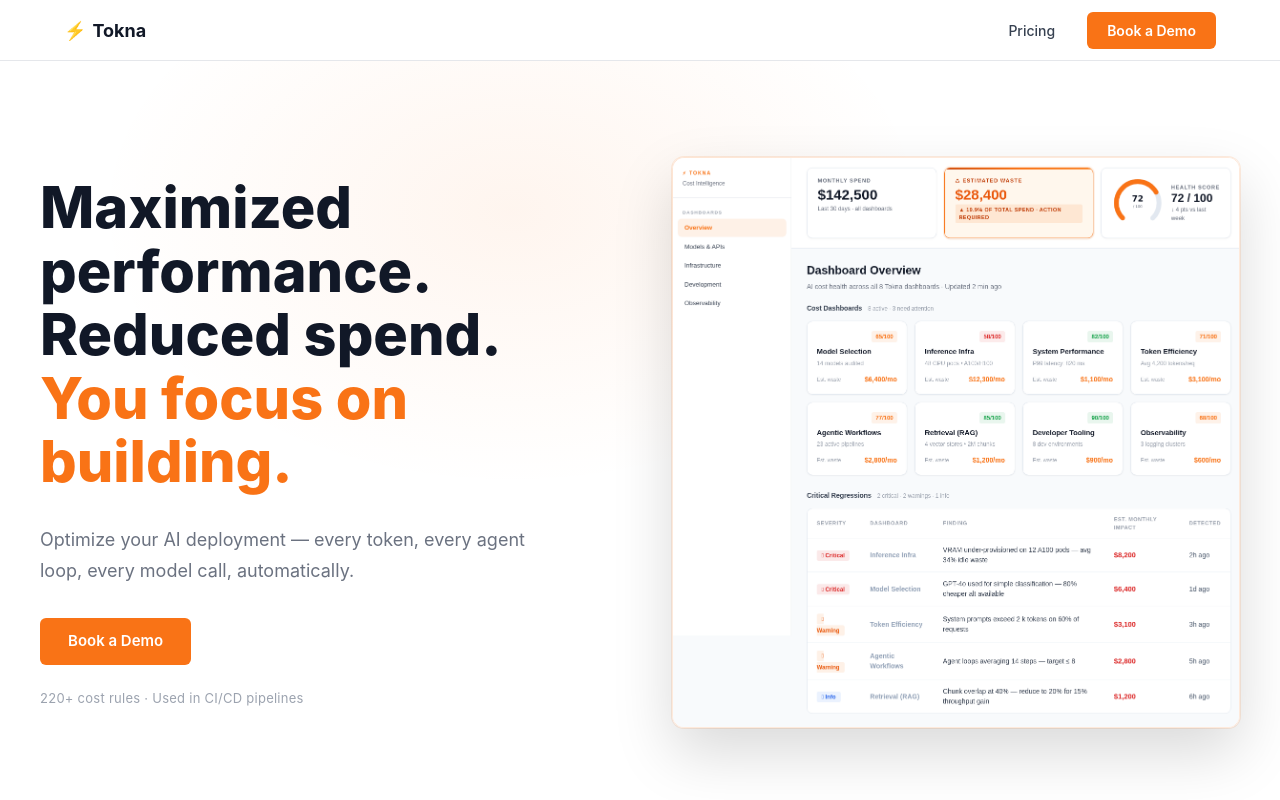
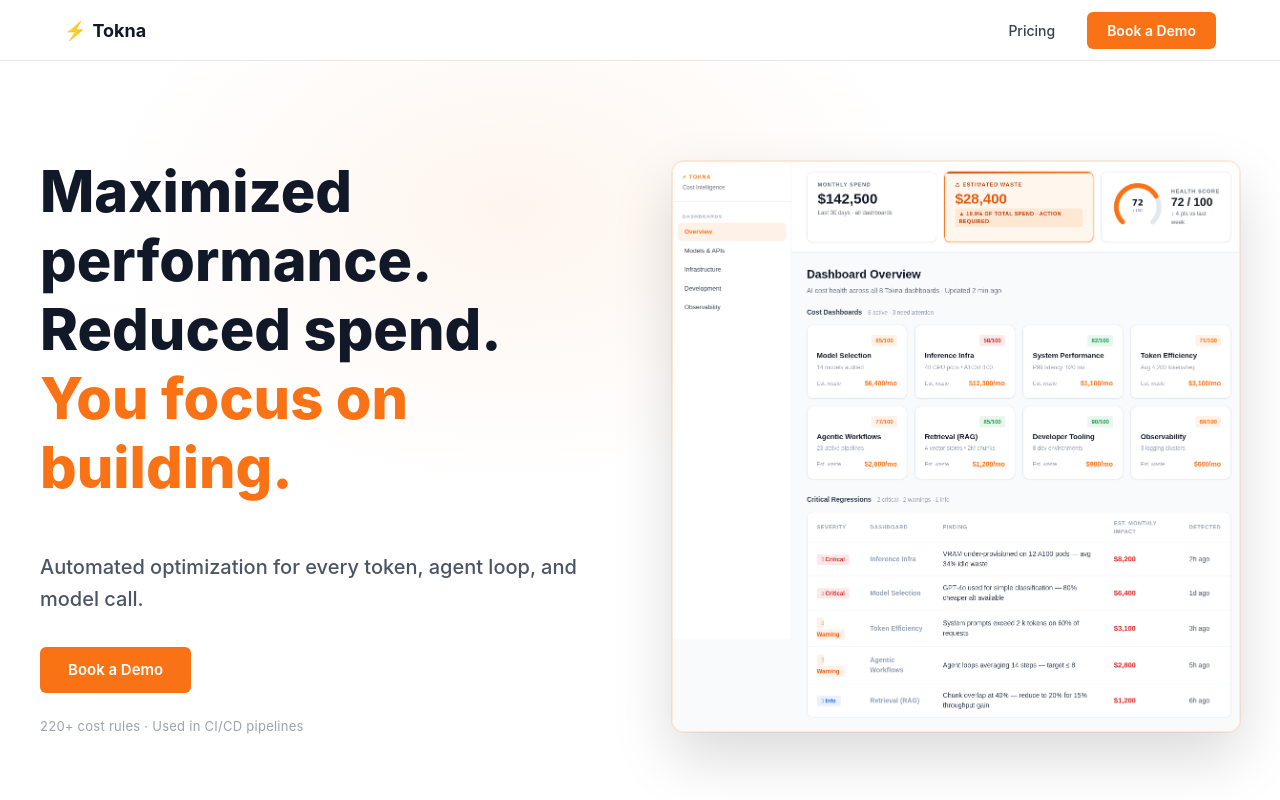
Before and after one commit to nroan117/tokna, a Next.js app in the folder apps/web/: page / in a window 1280 px wide. Shown: the top 800 px of the page. Built offline with nearby package versions, Linux system fonts and the light colour scheme.

Commit message:
UI: Improve Hero text block layout and spacing

```diff
--- a/apps/web/components/marketing/Hero.tsx
+++ b/apps/web/components/marketing/Hero.tsx
@@ -47,22 +47,25 @@
           <h1 style={{
             fontSize: 'clamp(2.5rem, 4.5vw, 3.75rem)',
             fontWeight: 800,
-            lineHeight: 1.1,
+            lineHeight: 1.2,
             color: '#111827',
             margin: 0,
           }}>
-            Maximized performance. Reduced spend.
+            Maximized performance.
+            <br />
+            Reduced spend.
             <br />
             <span style={{ color: '#f97316' }}>You focus on building.</span>
           </h1>
           <p style={{
-            fontSize: '1.125rem',
-            lineHeight: 1.7,
-            color: '#6b7280',
-            margin: '0.5rem 0 0',
-            maxWidth: '520px',
+            fontSize: '1.25rem',
+            lineHeight: 1.6,
+            color: '#4b5563',
+            margin: '1.5rem 0 0',
+            maxWidth: '600px',
+            fontWeight: 450,
           }}>
-            Optimize your AI deployment — every token, every agent loop, every model call, automatically.
+            Automated optimization for every token, agent loop, and model call.
           </p>
           <div style={{ display: 'flex', gap: '1rem', marginTop: '0.5rem' }}>
             <Link href="/contact" style={{
```
